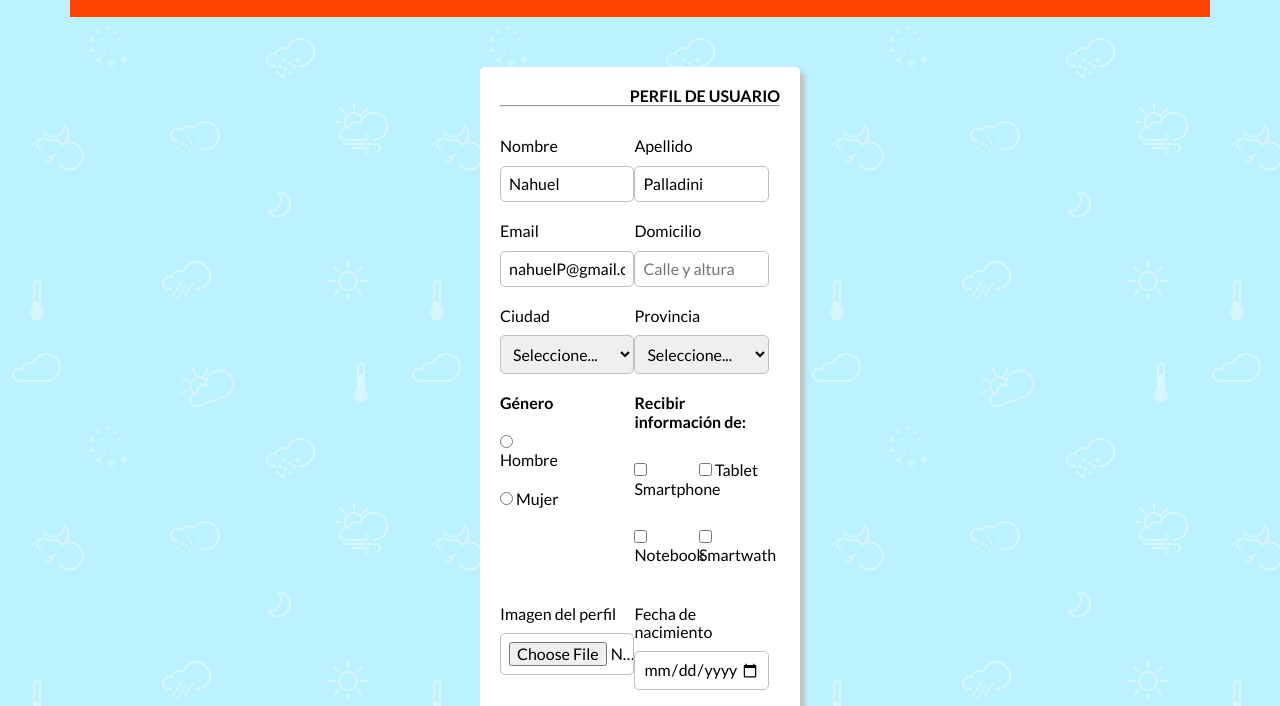
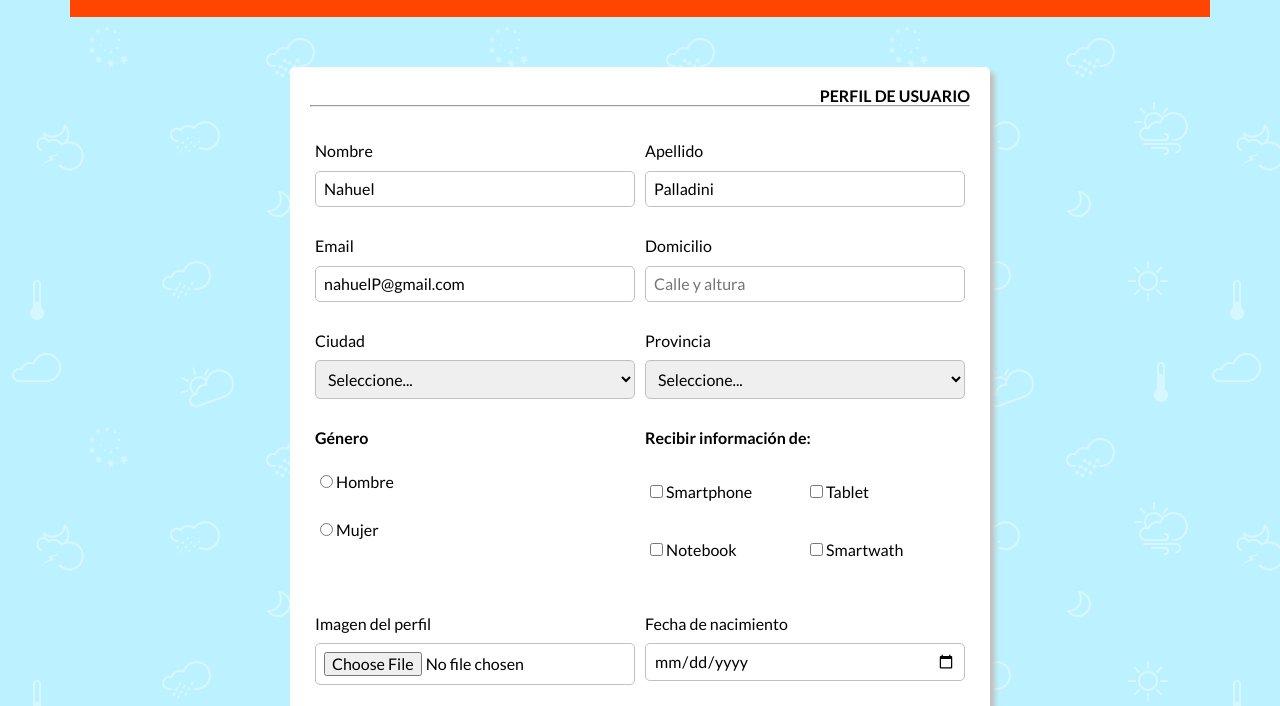
Before and after one commit to NahuelPalladini/Craftsy, a plain HTML site: page views/profile.html in a window 1280 px wide. Shown: the part 63-769 px from the top of the page. Drawn offline with Linux system fonts and the light colour scheme.

Commit message:
Perfil De Usuario Finish

```diff
--- a/public/css/form.css
+++ b/public/css/form.css
@@ -57,7 +57,11 @@
 }
 
 @media (min-width:768px) {
+    .box__card {
+        width: 700px;
+    }
     .form__box--col50 {
-        width: 48%;
+        width: 50%;
+        padding: 5px;
     }
 }
--- a/public/css/general.css
+++ b/public/css/general.css
@@ -39,7 +39,7 @@ body {
 }
 
 .box__card {
-    max-width: 320px;
+    /* max-width: 320px; */
     width: 90%;
     margin: 50px auto;
     padding: 20px;
```
